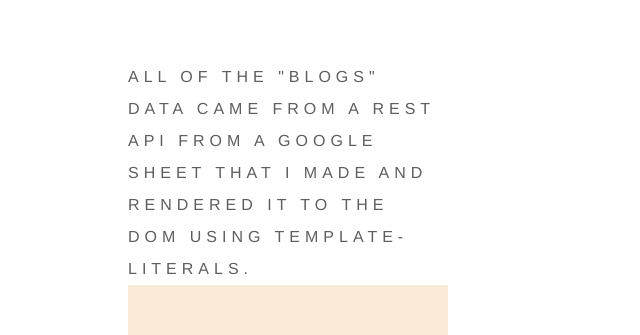
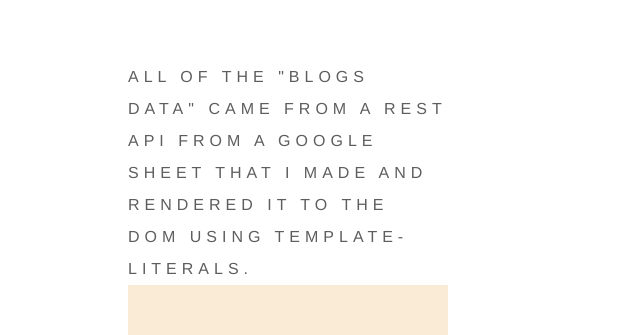
Before and after one commit to reyanjoh/blog-page-using-template-literals-and-fetch-api, a plain HTML site: page index.html in a window 1280 px wide. Shown: the part 348-683 px from the top of the page, 0-640 px from the left. Drawn offline with Linux system fonts and the light colour scheme; no server answers.

Commit message:
minor fix

```diff
--- a/index.html
+++ b/index.html
@@ -18,7 +18,7 @@
             <div class="column left-content-space-header">
                 <img class="coder" src="https://github.com/reyanjoh/template-literals-imgs/blob/main/blog-test-imgs/bear.jpg?raw=true" alt="">
                 <h1 class="project-name">Blog page using template-literals and rest api</h1>
-                <span class="project-discription">All of the "blogs" data came from a rest api from a google sheet that I made and rendered it to the dom using template-literals.</span>
+                <span class="project-discription">All of the "blogs data" came from a rest api from a google sheet that I made and rendered it to the dom using template-literals.</span>
 
             </div>
 
```
